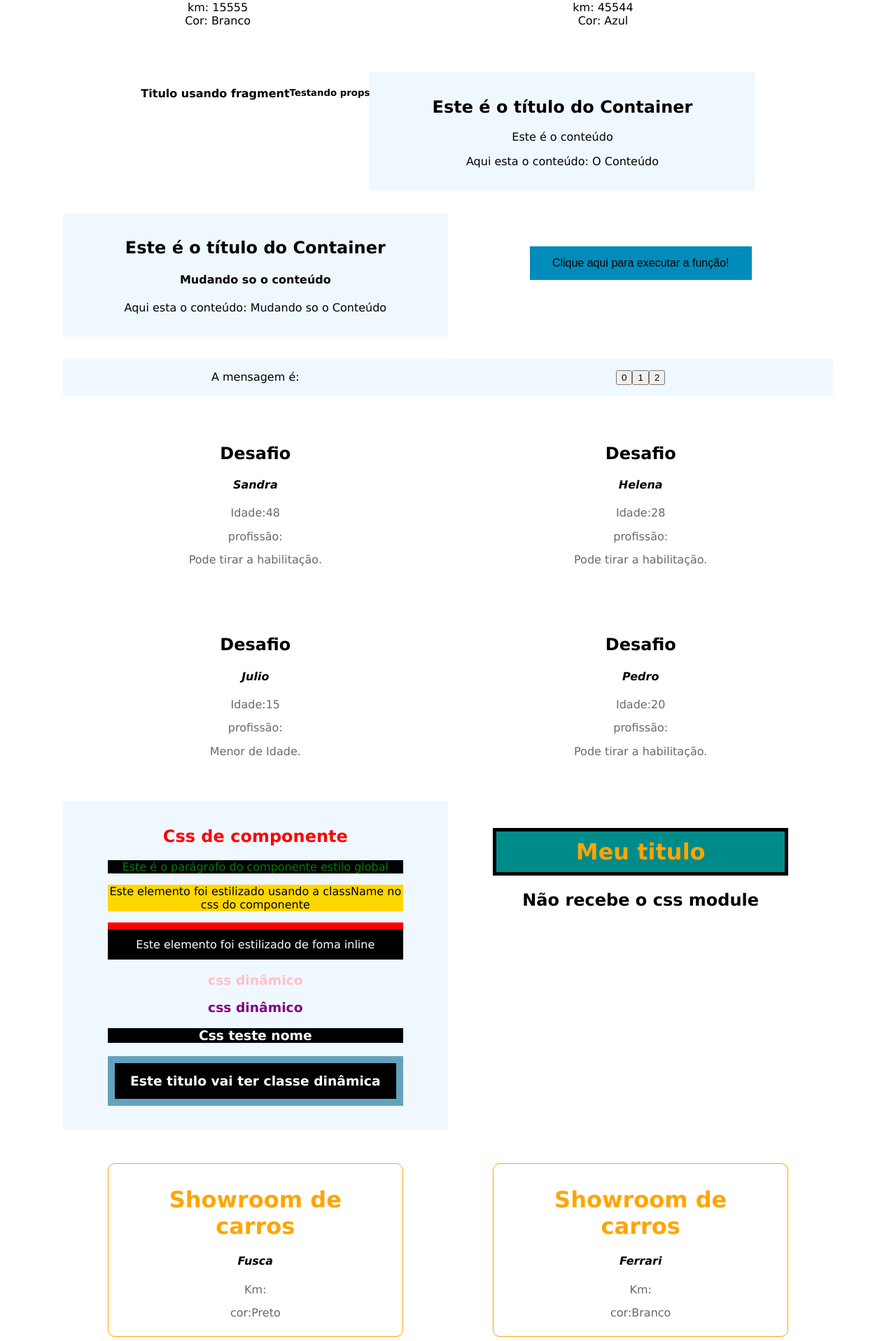
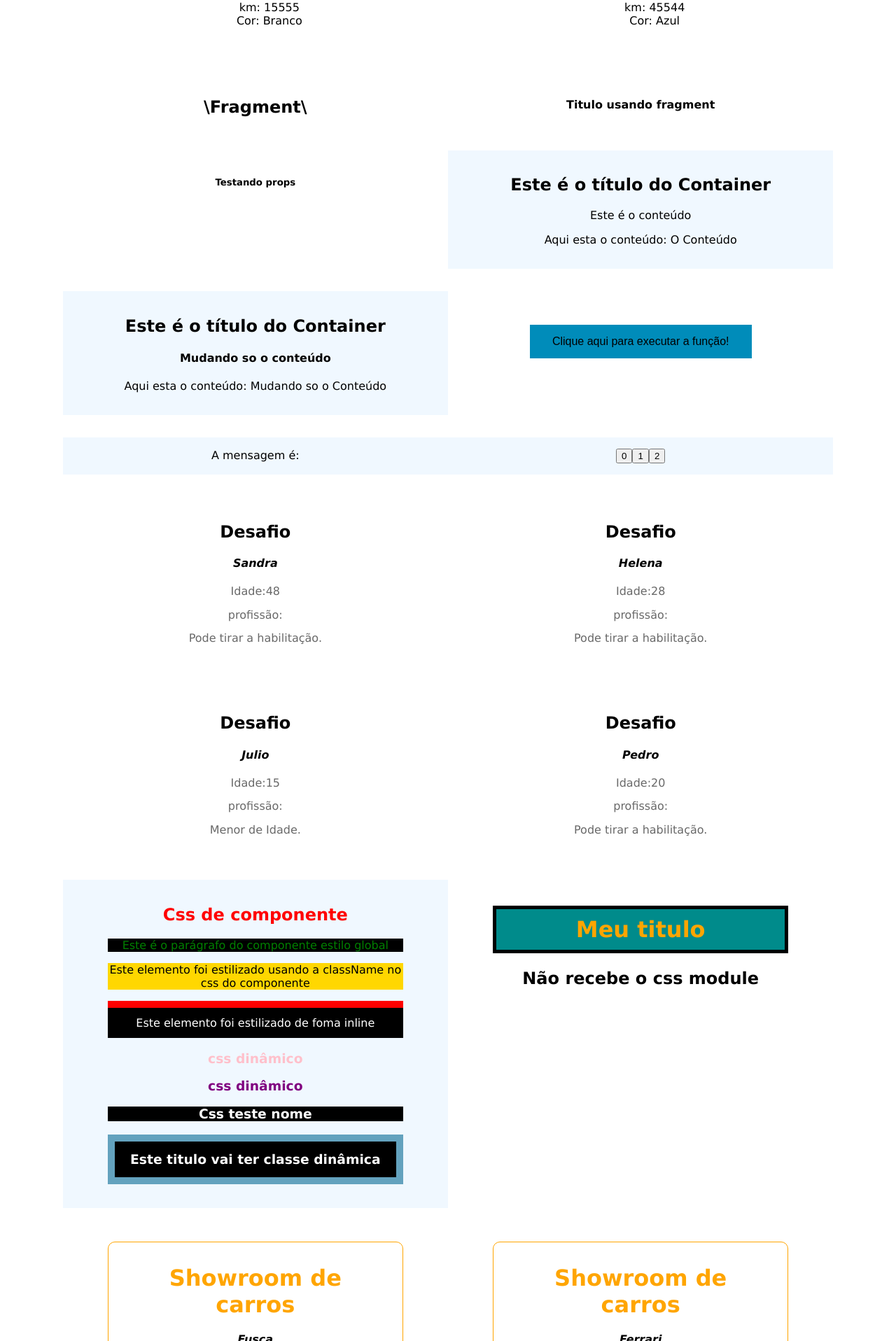
Before and after one commit to mjpfelicia/React-do-Zero-a-Maestria-, a React (Create React App) app: page / in a window 1280 px wide. Shown: the part 1744-3660 px from the top of the page at 70% size. Built offline with nearby package versions, Linux system fonts and the light colour scheme.

Commit message:
add class para possicionamento de fragment

```diff
--- a/src/App.css
+++ b/src/App.css
@@ -47,7 +47,8 @@ input {
 .box_executarFunca,
 .box_desafio,
 .box_module,
-.box_desafio {
+.box_desafio,
+.title_fragment {
   padding: 1rem 4rem;
   width: 33%;
   margin-bottom: 2rem;
--- a/src/components/DesafioCar.js
+++ b/src/components/DesafioCar.js
@@ -12,7 +12,7 @@ const DesafioCar = ({ car }) => {
                 <h1>Showroom de carros</h1>
 
                 <h4>{car.name}</h4>
-                <p>Km:{car.Km}</p>
+                <p>km:{car.km}</p>
                 <p>cor:{car.color}</p>
 
             </div>
--- a/src/components/Fragments.js
+++ b/src/components/Fragments.js
@@ -1,13 +1,12 @@
 
 
-const fragment = ({propFragment}) => {
+const fragment = ({ propFragment }) => {
   return (
     <>
-
-        <h2>\Fragment\</h2>
-        <h4>Titulo usando fragment</h4>
-        <h5>{propFragment}</h5>
-      </>
+      <h2 className="title_fragment">\Fragment\</h2>
+      <h4 className="title_fragment">Titulo usando fragment</h4>
+      <h5 className="title_fragment">{propFragment}</h5>
+    </>
   )
 }
 
```
